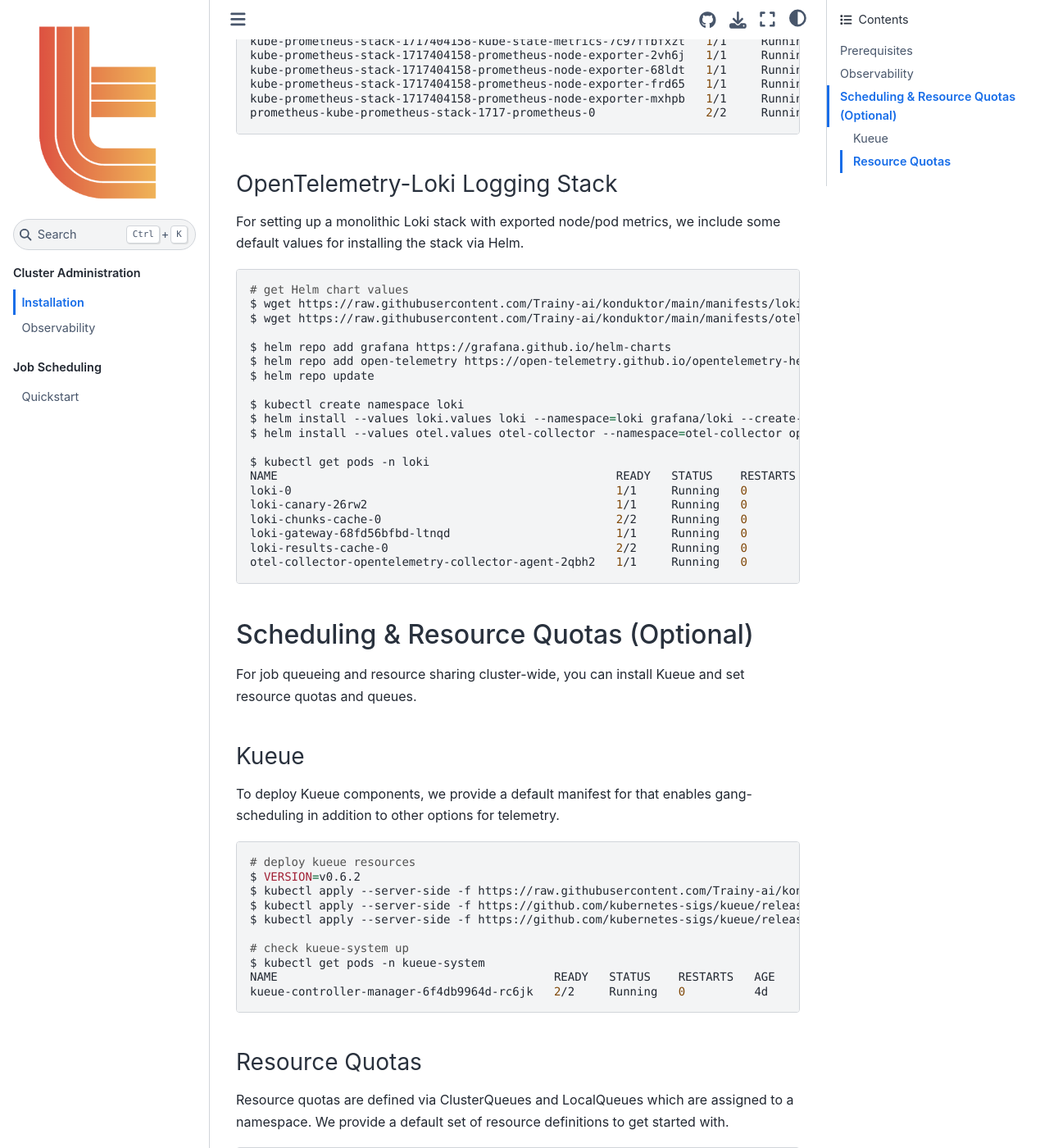
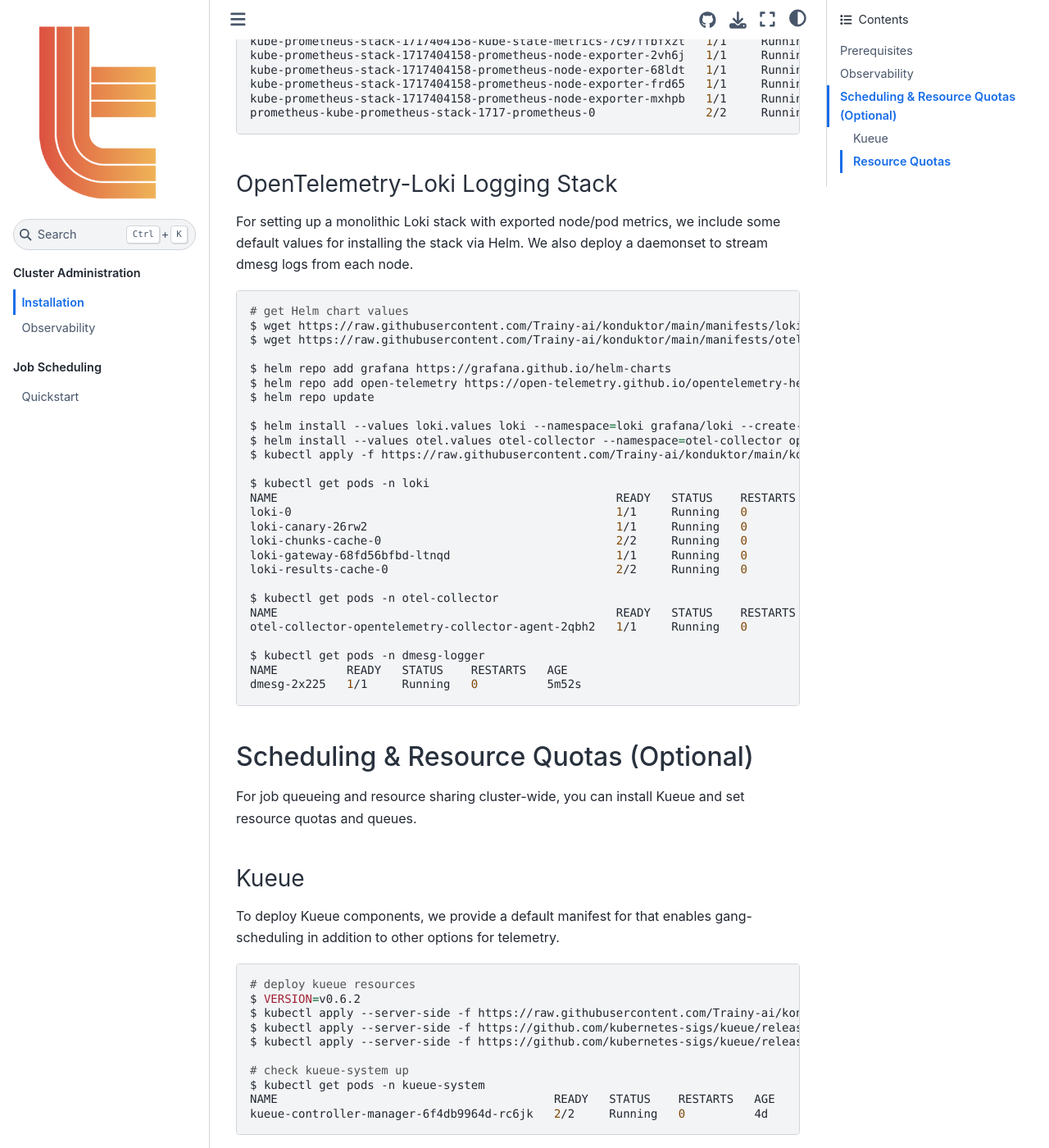
Before and after one commit to Trainy-ai/konduktor, a Sphinx documentation site: the page built from docs/source/admin/installation.rst, in a window 1280 px wide and 1400 px high, scrolled down 1912 px. Shown: the whole window at 82% size. Built offline with Sphinx 7.4.7 and the Sphinx Book theme 1.1.4, drawn with Linux system fonts in a browser that asks for light colours.

Commit message:
docs: include dmesg daemonset instructions

```diff
--- a/docs/source/admin/installation.rst
+++ b/docs/source/admin/installation.rst
@@ -102,7 +102,7 @@
 --------------------------------
 
 For setting up a monolithic Loki stack with exported node/pod metrics, we include some default values for installing
-the stack via Helm.
+the stack via Helm. We also deploy a daemonset to stream dmesg logs from each node.
 
 .. code-block:: bash
 
@@ -114,9 +114,9 @@
     $ helm repo add open-telemetry https://open-telemetry.github.io/opentelemetry-helm-charts
     $ helm repo update
 
-    $ kubectl create namespace loki
     $ helm install --values loki.values loki --namespace=loki grafana/loki --create-namespace
     $ helm install --values otel.values otel-collector --namespace=otel-collector open-telemetry/opentelemetry-collector --create-namespace
+    $ kubectl apply -f https://raw.githubusercontent.com/Trainy-ai/konduktor/main/konduktor/manifests/dmesg_daemonset.yaml
 
     $ kubectl get pods -n loki
     NAME                                                 READY   STATUS    RESTARTS   AGE
@@ -125,7 +125,15 @@
     loki-chunks-cache-0                                  2/2     Running   0          35m
     loki-gateway-68fd56bfbd-ltnqd                        1/1     Running   0          35m
     loki-results-cache-0                                 2/2     Running   0          35m
+
+    $ kubectl get pods -n otel-collector
+    NAME                                                 READY   STATUS    RESTARTS   AGE
     otel-collector-opentelemetry-collector-agent-2qbh2   1/1     Running   0          31m
+
+    $ kubectl get pods -n dmesg-logger
+    NAME          READY   STATUS    RESTARTS   AGE
+    dmesg-2x225   1/1     Running   0          5m52s
+
 
 Scheduling & Resource Quotas (Optional)
 =======================================
```
